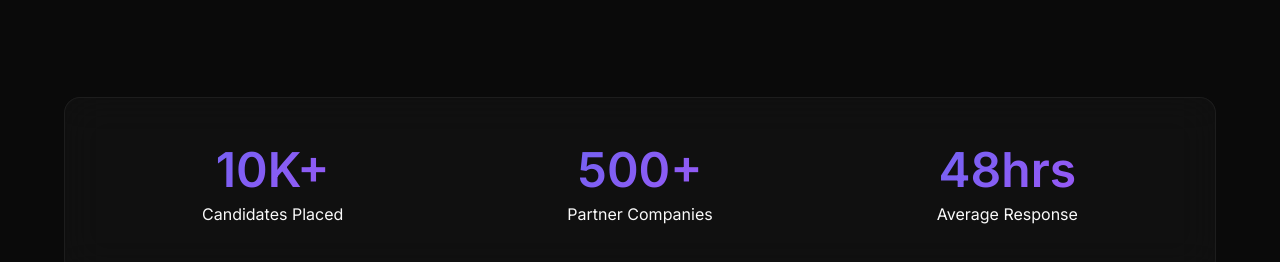
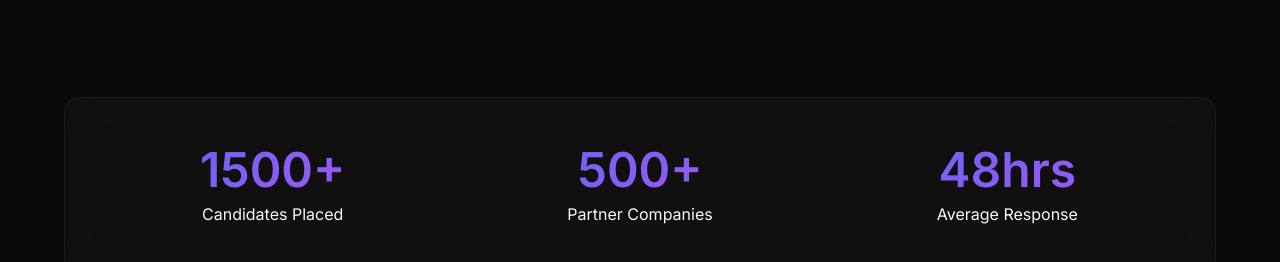
Before and after one commit to Irshad-exe/techskii, a Next.js app: page / in a window 1280 px wide. Shown: the part 2479-2741 px from the top of the page. Built offline with nearby package versions, Linux system fonts and the light colour scheme.

Commit message:
stats update

```diff
--- a/src/components/Stats.tsx
+++ b/src/components/Stats.tsx
@@ -1,6 +1,6 @@
 export default function Stats() {
   const stats = [
-    { value: "10K+", label: "Candidates Placed" },
+    { value: "1500+", label: "Candidates Placed" },
     { value: "500+", label: "Partner Companies" },
     { value: "48hrs", label: "Average Response" },
   ];
```
